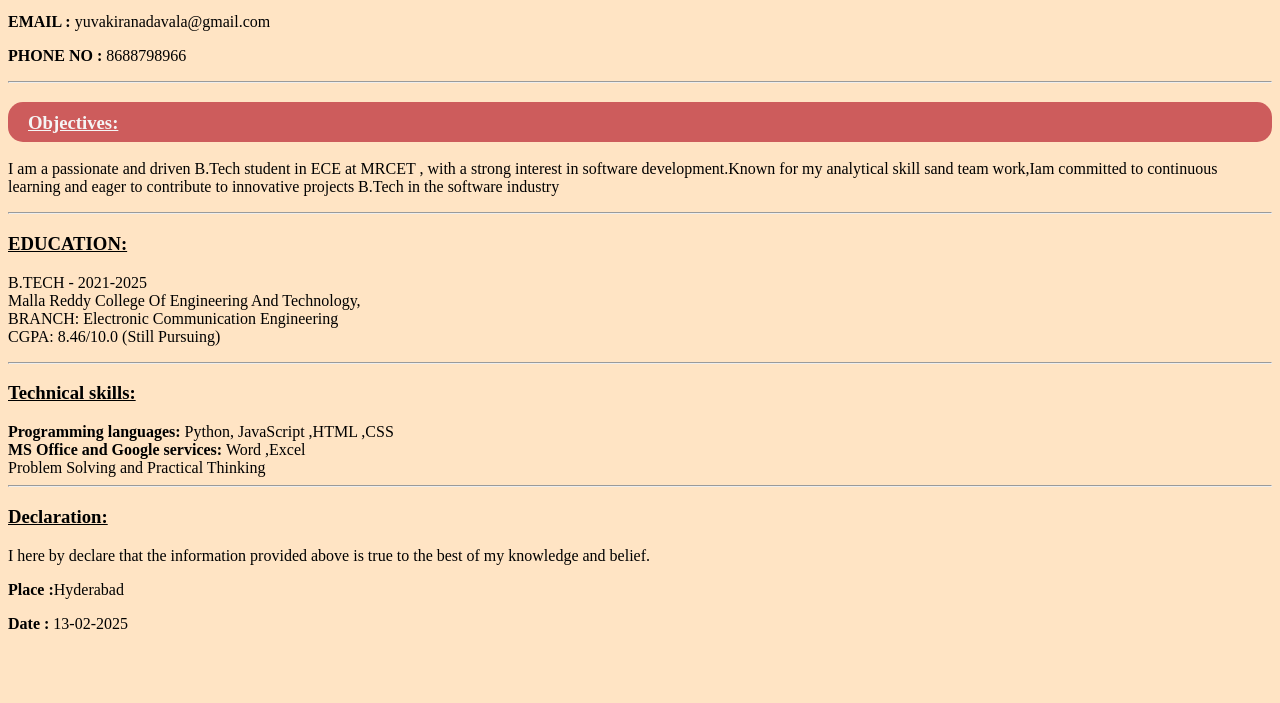
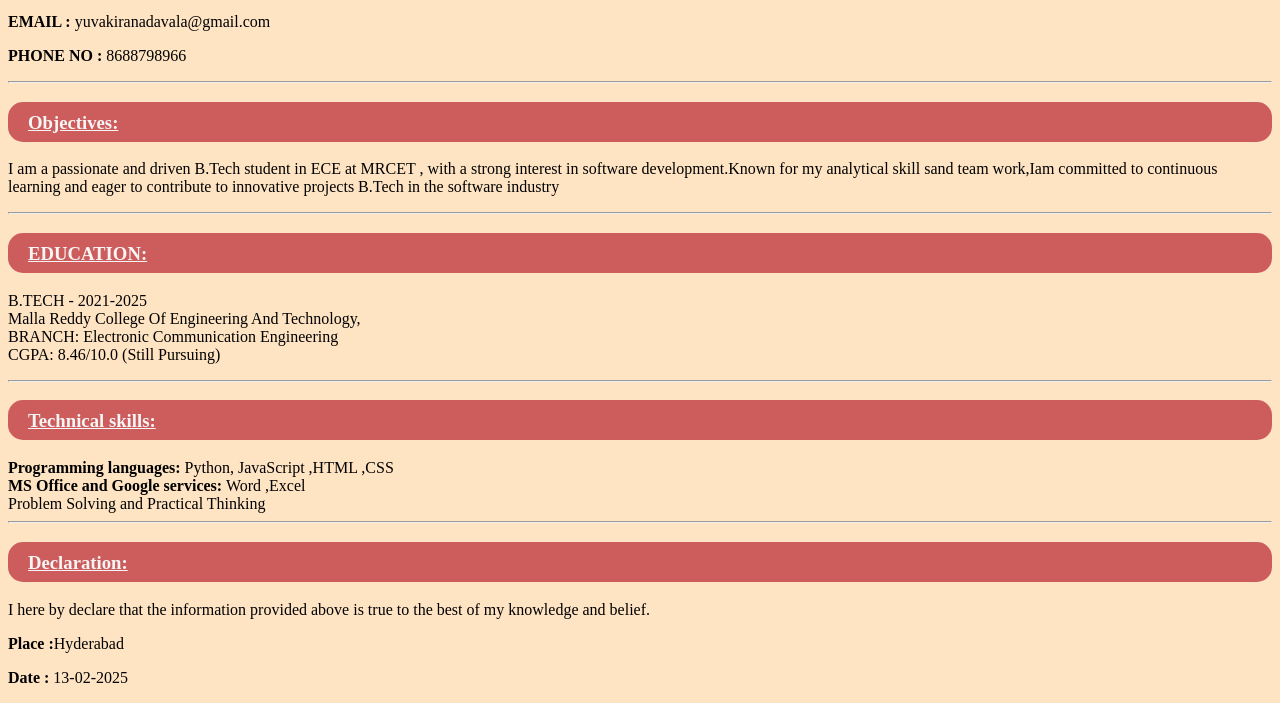
Before and after one commit to Kiran-ada/task2, a plain HTML site: page index.html in a window 1280 px wide. Shown: the part 101-804 px from the top of the page. Drawn offline with Linux system fonts and the light colour scheme.

Commit message:
updating  code

```diff
--- a/index.html
+++ b/index.html
@@ -17,17 +17,17 @@
         <hr>
         <p><h3 id = obj><b><u>Objectives:</u> </b></h3>I am a passionate and driven B.Tech student  in ECE at MRCET , with a strong interest in software development.Known for my analytical skill sand team work,Iam committed to continuous learning and eager to contribute to innovative projects B.Tech in the software industry</p>
         <hr>
-        <p><b><h3 class><u>EDUCATION: </u></h3></b>B.TECH - 2021-2025<br>
+        <p><b><h3 id="obj"><u>EDUCATION: </u></h3></b>B.TECH - 2021-2025<br>
         Malla Reddy College Of Engineering And Technology,<br>
         BRANCH: Electronic Communication Engineering <br>
         CGPA: 8.46/10.0 (Still Pursuing)
          </p>
          <hr>
-        <p><h3><b><u>Technical  skills:</u> </b></h3> <b>Programming languages: </b> Python, JavaScript ,HTML ,CSS<br>
+        <p><h3 id="obj"><b><u>Technical  skills:</u> </b></h3> <b>Programming languages: </b> Python, JavaScript ,HTML ,CSS<br>
         <b> MS Office and Google services:</b> Word ,Excel<br>
          Problem Solving and Practical Thinking
         <hr>
-        <p><h3><b><u>Declaration: </u></b></h3>I here by declare that the information provided above is true to the best of my knowledge and belief. </p>
+        <p><h3 id="obj"><b><u>Declaration: </u></b></h3>I here by declare that the information provided above is true to the best of my knowledge and belief. </p>
         <p><b>Place :</b>Hyderabad </p>
         <p><b> Date :</b> 13-02-2025</p>
 
```
